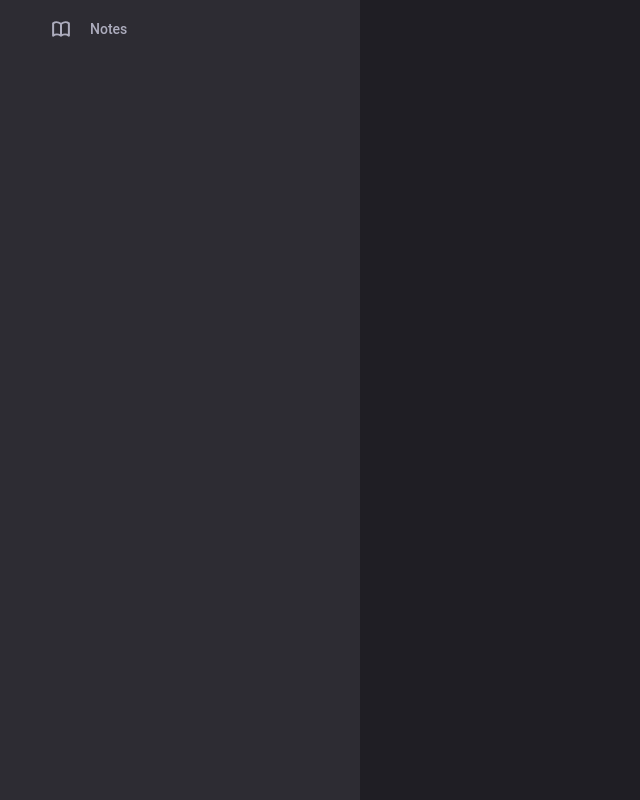
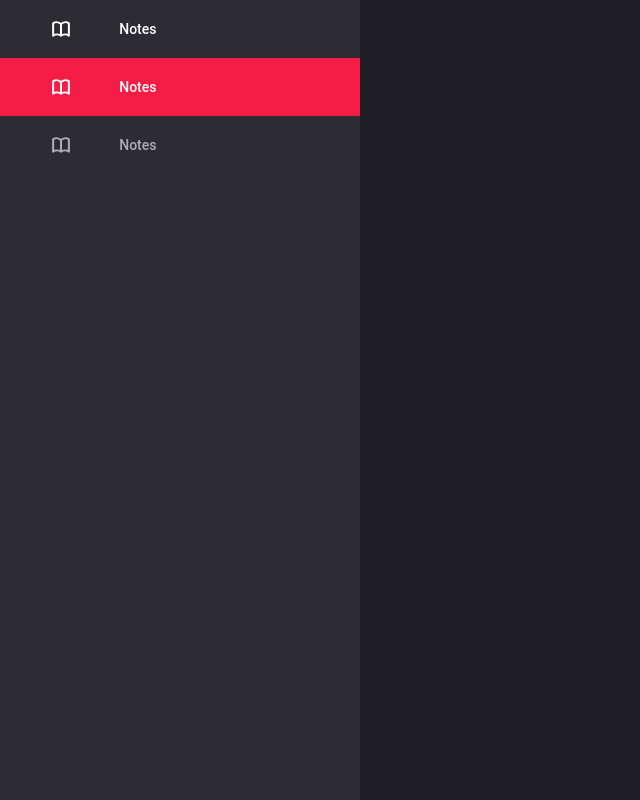
Before and after one commit to aes3plex/hrld, a React (Create React App) app: page / in a window 1280 px wide. Shown: the whole page, without its empty margins (0-640 px from the left). Built offline with nearby package versions, Linux system fonts and the light colour scheme.

Commit message:
Include isActive tab props

```diff
--- a/src/index.css
+++ b/src/index.css
@@ -19,6 +19,8 @@ body {
     --color-background: #1F1E24;
     --color-surface-top: #2D2C33;
     --color-font-regular: #ADADBE;
+    --color-font-major: #FFFFFF;
+    --color-active: #F51D46;
 }
 
 @font-face {
--- a/src/modules/controls/sidebar-tab/components/SidebarTab.css
+++ b/src/modules/controls/sidebar-tab/components/SidebarTab.css
@@ -8,3 +8,12 @@
     color: var(--color-font-regular);
     background-color: var(--color-surface-top);
 }
+
+.tab:hover {
+    color: var(--color-font-major);
+}
+
+.active {
+    background-color: var(--color-active);
+    color: var(--color-font-major);
+}
--- a/src/modules/controls/sidebar-tab/components/SidebarTab.tsx
+++ b/src/modules/controls/sidebar-tab/components/SidebarTab.tsx
@@ -1,13 +1,15 @@
 import React, { ReactNode } from 'react';
 import './SidebarTab.css';
 
-export type TabProps = React.HTMLAttributes<HTMLElement>;
+interface ISidebarTabProps extends React.HTMLAttributes<HTMLElement> {
+    isActive: boolean;
+}
 
-export class SidebarTab extends React.PureComponent<TabProps> {
+export class SidebarTab extends React.PureComponent<ISidebarTabProps> {
     public render(): ReactNode {
-        const { children, ...restProps } = this.props;
+        const { children, isActive } = this.props;
         return (
-            <div className='tab' {...restProps}>
+            <div className = { isActive ? 'active tab' : 'tab'}>
                 {children}
             </div>
         );
--- a/src/modules/icons/notes/components/NotesIcon.tsx
+++ b/src/modules/icons/notes/components/NotesIcon.tsx
@@ -12,7 +12,7 @@ export class NotesIcon extends React.PureComponent {
             >
                 <path
                     d="M9 3.93752V15.75M9 3.93752C9 3.93752 5.0625 0.56252 1.125 3.37502V15.75C5.0625 12.9375 9 15.75 9 15.75C9 15.75 12.9375 12.9375 16.875 15.75V3.37502C12.9375 0.56252 9 3.93752 9 3.93752Z"
-                    stroke="#ADADBE"
+                    stroke="currentColor"
                     strokeWidth="2"
                     strokeLinecap="round"
                     strokeLinejoin="round"
--- a/src/modules/sidebar/components/Sidebar.css
+++ b/src/modules/sidebar/components/Sidebar.css
@@ -1,10 +1,14 @@
+.tab {
+    height: 5rem;
+}
+
 .sidebar {
     background: var(--color-surface-top);
 }
 
 .tab-content {
     display: grid;
-    grid-template-columns: auto 1fr;
+    grid-template-columns: 1fr 4fr;
     grid-gap: 2rem;
     align-items: center;
     padding: 2rem 5.2rem;
--- a/src/modules/sidebar/components/Sidebar.tsx
+++ b/src/modules/sidebar/components/Sidebar.tsx
@@ -7,7 +7,19 @@ export class Sidebar extends React.PureComponent {
     public render(): ReactNode {
         return (
             <div className='sidebar'>
-                <SidebarTab style={{ height: '5rem' }}>
+                <SidebarTab className='tab' isActive={false}>
+                    <div className='tab-content'>
+                        <div className='icon-container'><NotesIcon /></div>
+                        <div className='text-container'>Notes</div>
+                    </div>
+                </SidebarTab>
+                <SidebarTab className='tab' isActive={true}>
+                    <div className='tab-content'>
+                        <div className='icon-container'><NotesIcon /></div>
+                        <div className='text-container'>Notes</div>
+                    </div>
+                </SidebarTab>
+                <SidebarTab className='tab' isActive={false}>
                     <div className='tab-content'>
                         <div className='icon-container'><NotesIcon /></div>
                         <div className='text-container'>Notes</div>
```
